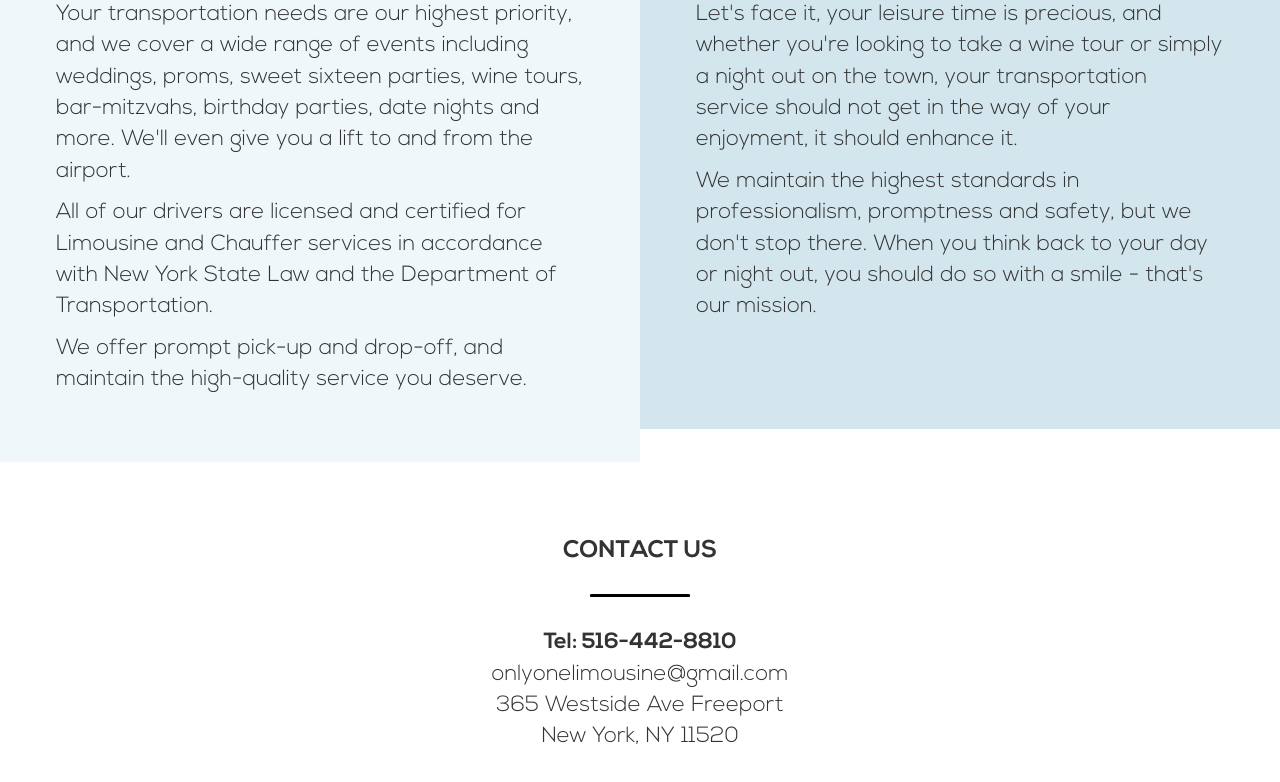
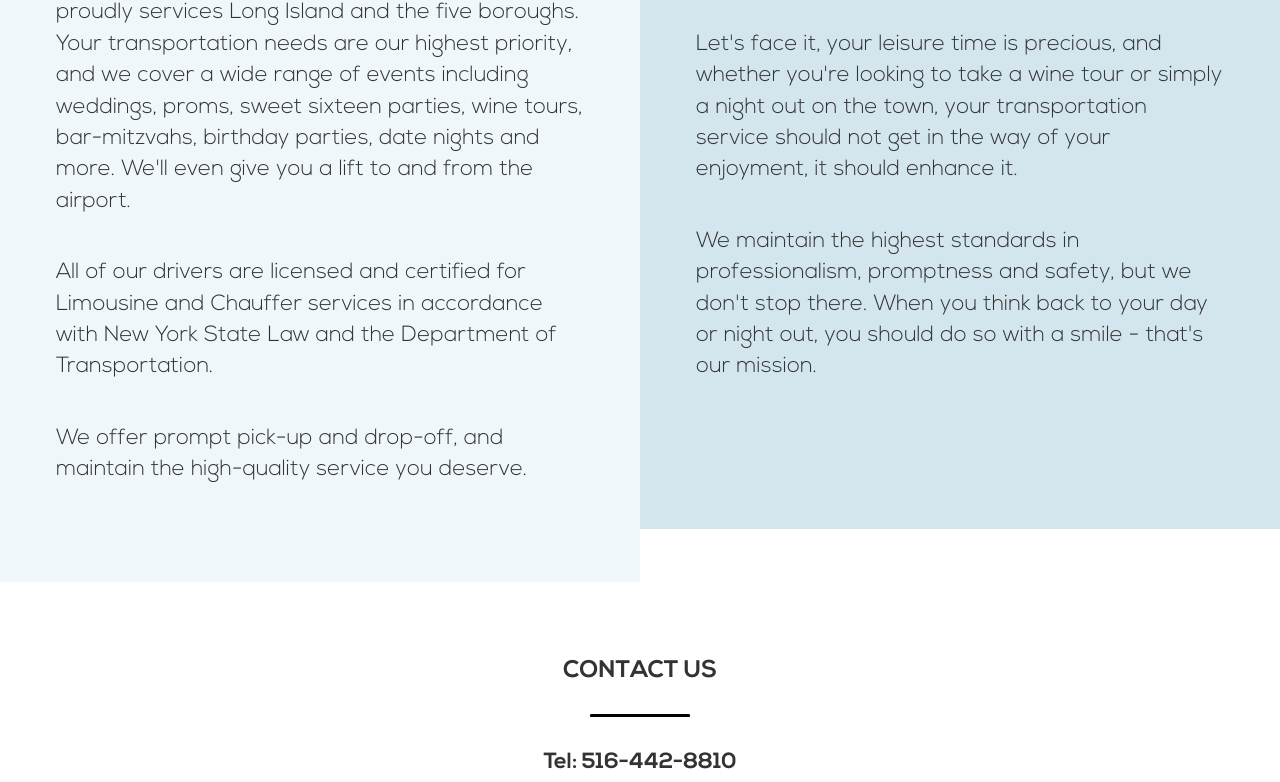
Before and after one commit to nklnkl/onlyonelimousine, a website: page index.html in a window 1280 px wide. Shown: the part 1071-1853 px from the top of the page. Drawn offline with nearby package versions, Linux system fonts and the light colour scheme.

Commit message:
Added space in between paragraphs.

```diff
--- a/style.scss
+++ b/style.scss
@@ -25,12 +25,15 @@ src: url("NexaLight.otf") format("opentype");
   section {
     article {
       padding: 7vh;
-      min-height: 700px;
+      min-height: 800px;
       font-family: NexaLight;
       font-size: 22px;
       h3 {
         text-align: center;
         font-family: NexaBold;
+      }
+      p {
+        margin-bottom: 40px;
       }
     }
     article:nth-child(1) {
```
Also changed, not shown: style.css, 1 other file.
